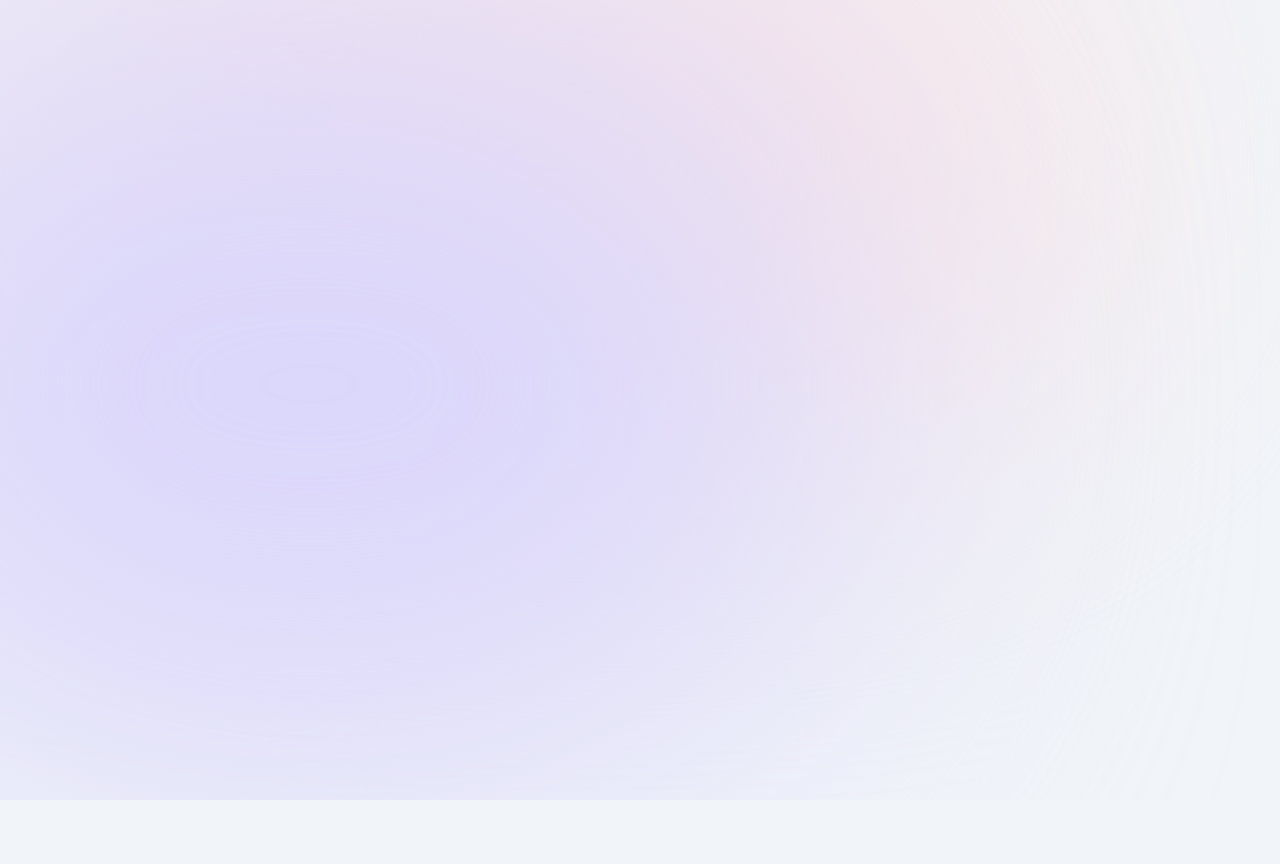
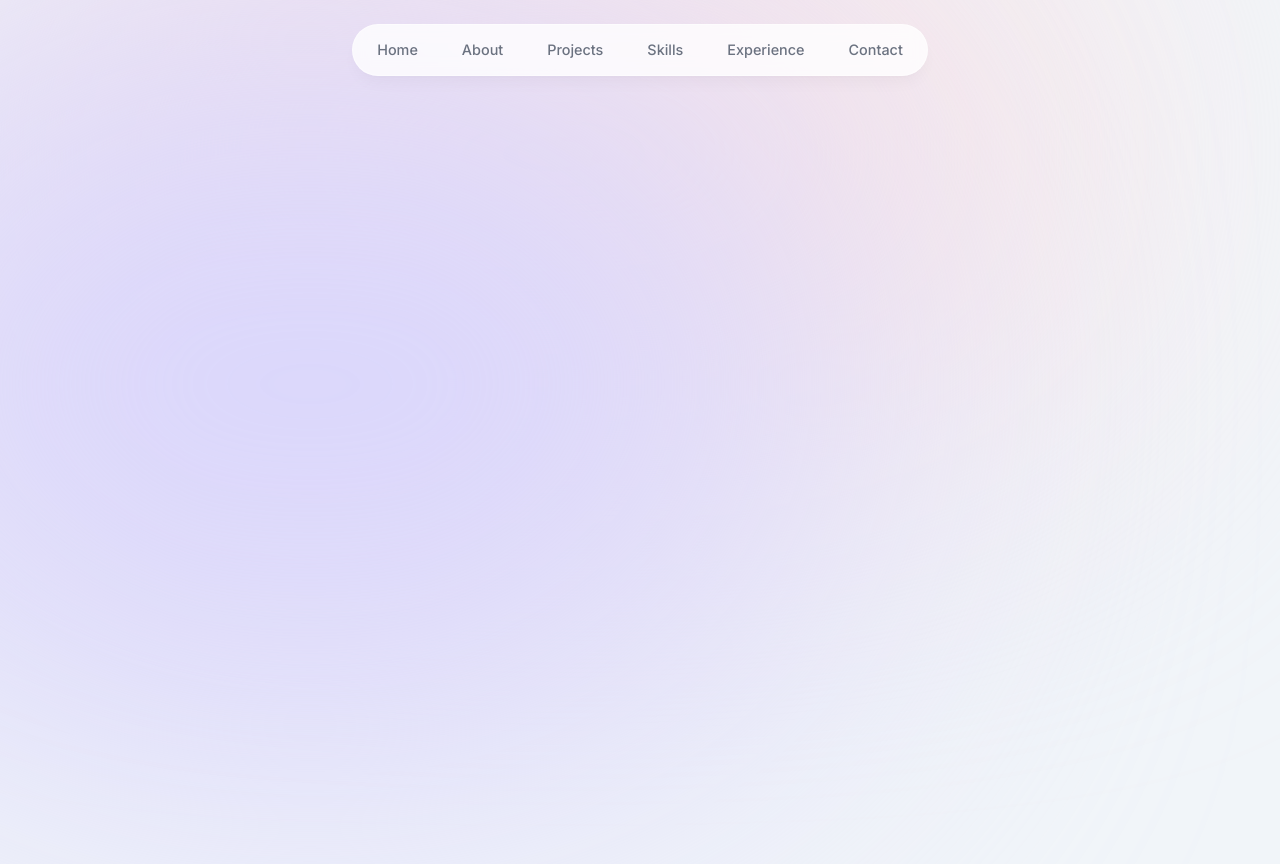
Before and after one commit to Muhsin-42/muhsin-portfolio-nextjs, a Next.js app: page / in a window 1280 px wide. Shown: the top 864 px of the page. Before the commit the page ends 800 px from the top, so only its background shows below. Built offline with nearby package versions, Linux system fonts and the light colour scheme.

Commit message:
Header Done

```diff
--- a/src/app/layout.tsx
+++ b/src/app/layout.tsx
@@ -2,6 +2,7 @@ import type { Metadata } from "next";
 import { Inter } from "next/font/google";
 import "./globals.css";
 import React from "react";
+import Header from "@/components/header";
 
 const inter = Inter({ subsets: ["latin"] });
 
@@ -28,10 +29,12 @@ export default function RootLayout({
 }>) {
   return (
     <html lang="en">
-      <body className={`${inter.className} bg-slate-100 text-gray-950`}>
+      <body
+        className={`${inter.className} h-[5000px] bg-slate-100 text-gray-950`}
+      >
         <div className="absolute right-[11rem] top-[-6rem] -z-10 size-[31.25rem] rounded-full bg-[#fbe2e3] blur-[10rem] sm:w-[68.75rem]"></div>
         <div className="absolute left-[-35rem] top-[-1rem] -z-10 size-[50rem] rounded-full bg-[#dbd7fb] blur-[10rem] sm:w-[68.75rem] md:left-[-33rem] lg:left-[-28rem] xl:left-[-15rem] 2xl:left-[-5rem]"></div>
-        <div></div>
+        <Header />
         {children}
       </body>
     </html>
--- a/src/app/page.tsx
+++ b/src/app/page.tsx
@@ -1,5 +1,3 @@
 export default function Home() {
-  return <main className="">
-
-  </main>
+  return <main className=""></main>;
 }
--- /dev/null
+++ b/src/components/header.tsx
@@ -0,0 +1,38 @@
+"use client";
+import { links } from "@/lib/data";
+import { motion } from "framer-motion";
+import Link from "next/link";
+import React from "react";
+
+const Header = () => {
+  return (
+    <header className="relative z-[999]">
+      <motion.div
+        className="fixed left-1/2 top-0 h-[4.5rem] w-full -translate-x-1/2 rounded-none border border-white/40 bg-white/80 shadow-lg shadow-black/[0.03] backdrop-blur-[0.5rem] sm:top-6 sm:h-[3.25rem] sm:w-[36rem] sm:rounded-full"
+        initial={{ y: -100, x: "-50%", opacity: 0 }}
+        animate={{ y: 0, x: "-50%", opacity: 1 }}
+      ></motion.div>
+      <nav className="fixed left-1/2 top-[0.15rem] flex h-12 -translate-x-1/2 py-2 sm:top-[1.7rem] sm:h-[initial] sm:py-0">
+        <ul className="flex w-[22rem] flex-wrap items-center justify-center gap-y-1 text-[0.9rem] font-medium text-gray-500 sm:w-[initial] sm:flex-nowrap sm:gap-5">
+          {links.map((link) => (
+            <motion.li
+              key={link.hash}
+              className="flex h-3/4 items-center justify-center"
+              initial={{ y: -100, opacity: 0 }}
+              animate={{ y: 0, opacity: 1 }}
+            >
+              <Link
+                href={link.hash}
+                className="flex w-full items-center justify-center p-3 hover:text-gray-950"
+              >
+                {link.name}
+              </Link>
+            </motion.li>
+          ))}
+        </ul>
+      </nav>
+    </header>
+  );
+};
+
+export default Header;
```
